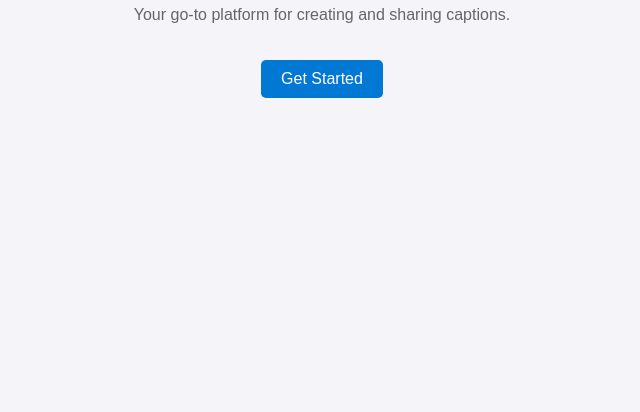
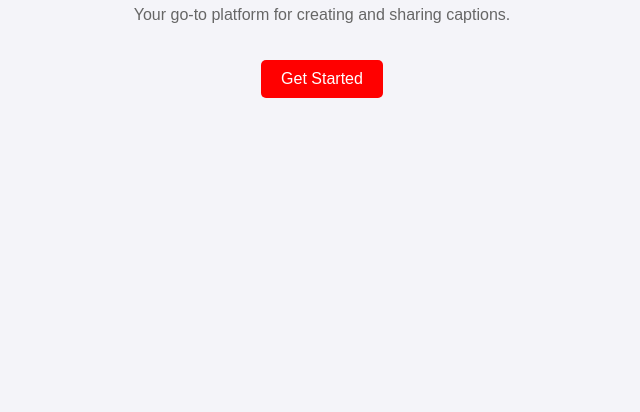
Before and after one commit to mvillarrealb/caption-this, a plain HTML site: page index.html in a window 1280 px wide. Shown: the part 388-800 px from the top of the page, without its empty margins (318-958 px from the left). Drawn offline with Linux system fonts and the light colour scheme.

Commit message:
Update with button color

```diff
--- a/index.html
+++ b/index.html
@@ -3,7 +3,7 @@
 <head>
     <meta charset="UTF-8">
     <meta name="viewport" content="width=device-width, initial-scale=1.0">
-    <title>Welcome to Caption This</title>
+    <title>Bienvenido a la Pagina del Botón ROJO</title>
     <style>
         body {
             font-family: Arial, sans-serif;
@@ -29,7 +29,7 @@
             padding: 10px 20px;
             font-size: 16px;
             color: #fff;
-            background-color: #0078d4;
+            background-color: red;
             border: none;
             border-radius: 5px;
             cursor: pointer;
```
